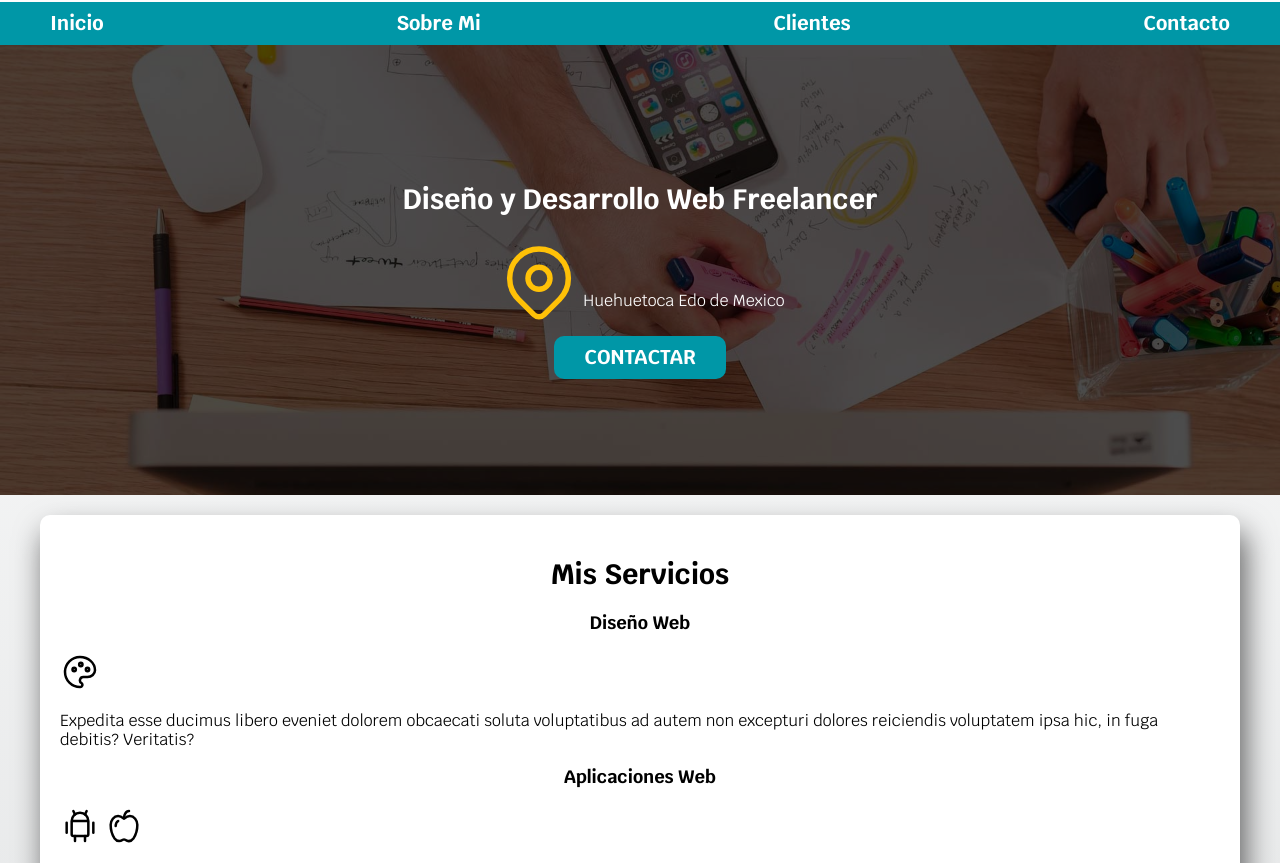
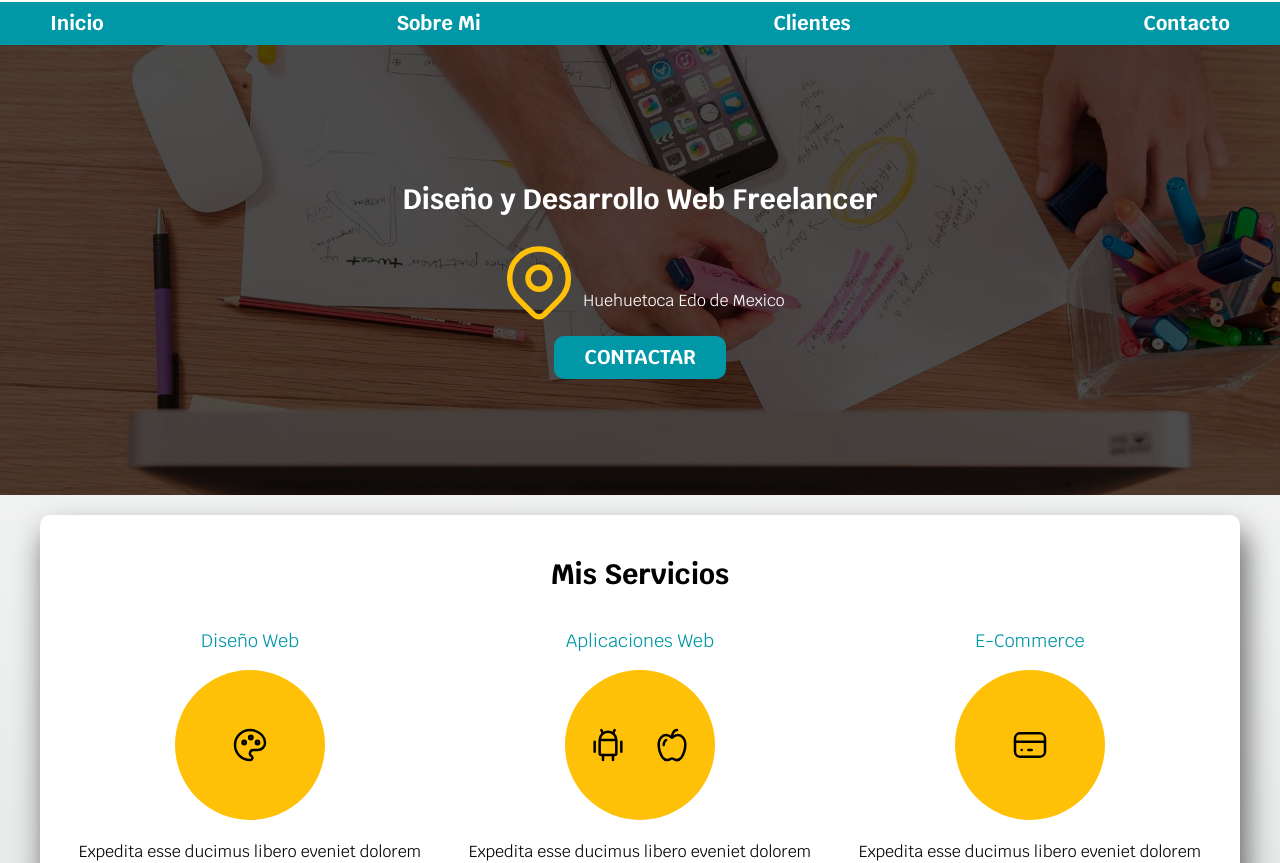
Before and after one commit to Alfredy25/CursoDesarrolloWeb, a plain HTML site: page index.html in a window 1280 px wide. Shown: the part 93-956 px from the top of the page. Drawn offline with Linux system fonts and the light colour scheme.

Commit message:
se termina la sección de servicios

```diff
--- a/CSS/Styles.css
+++ b/CSS/Styles.css
@@ -146,8 +146,34 @@ h3 {
     align-items: flex-end;
 }
 
+/*Servicios*/
+
+.servicio {
+    display: flex;
+    flex-direction: column;
+    align-items: center;
+}
+
+.servicio h3 {
+    color: var(--secundario);
+    font-weight: normal;
+}
+
+.servicio p {
+    line-height: 2;
+    text-align: center;
+}
 
 
+.servicio .iconos {
+    height: 15rem;
+    width: 15rem;
+    background-color: var(--primario);
+    border-radius: 50%;
+    display: flex;
+    justify-content: space-evenly;
+    align-items: center;
+}
 
 
 /*Media Querys  max-width es hacia abajo y min-width es hacia arriba*/
@@ -167,6 +193,14 @@ h3 {
         flex-direction: row;
         justify-content: space-between;
     }
+
+    .servicios {
+        display: grid;
+        grid-template-columns: repeat(3, 1fr);
+        column-gap: 1rem;
+    }
+
+
 }
 
 @media (min-width: 1140px) {
--- a/index.html
+++ b/index.html
@@ -49,8 +49,9 @@
         <h2>Mis Servicios</h2>
 
         <div class="servicios">
-            <section>
+            <section class="servicio">
                 <h3>Diseño Web</h3>
+                <div class="iconos">
                     <svg xmlns="http://www.w3.org/2000/svg" viewBox="0 0 24 24" fill="none" stroke="currentColor"
                         stroke-linecap="round" stroke-linejoin="round" width="40" height="40" stroke-width="1.5">
                         <path
@@ -60,13 +61,15 @@
                         <path d="M12.5 7.5m-1 0a1 1 0 1 0 2 0a1 1 0 1 0 -2 0"></path>
                         <path d="M16.5 10.5m-1 0a1 1 0 1 0 2 0a1 1 0 1 0 -2 0"></path>
                     </svg>
+                </div>
                 <p>Expedita esse ducimus libero eveniet dolorem obcaecati soluta voluptatibus ad autem non excepturi
                     dolores
                     reiciendis voluptatem ipsa hic, in fuga debitis? Veritatis?</p>
             </section>
 
-            <section>
+            <section class="servicio">
                 <h3>Aplicaciones Web</h3>
+                <div class="iconos">
                     <svg xmlns="http://www.w3.org/2000/svg" viewBox="0 0 24 24" fill="none" stroke="currentColor"
                         stroke-linecap="round" stroke-linejoin="round" width="40" height="40" stroke-width="1.5">
                         <path d="M4 10l0 6"></path>
@@ -85,13 +88,15 @@
                         <path d="M7 12c0 -1.47 .454 -2.34 1.5 -3"></path>
                         <path d="M12 7c0 -1.2 .867 -4 3 -4"></path>
                     </svg>
+                </div>
                 <p>Expedita esse ducimus libero eveniet dolorem obcaecati soluta voluptatibus ad autem non excepturi
                     dolores
                     reiciendis voluptatem ipsa hic, in fuga debitis? Veritatis?</p>
             </section>
 
-            <section>
+            <section class="servicio">
                 <h3>E-Commerce</h3>
+                <div class="iconos">
                     <svg xmlns="http://www.w3.org/2000/svg" viewBox="0 0 24 24" fill="none" stroke="currentColor"
                         stroke-linecap="round" stroke-linejoin="round" width="40" height="40" stroke-width="1.5">
                         <path d="M3 5m0 3a3 3 0 0 1 3 -3h12a3 3 0 0 1 3 3v8a3 3 0 0 1 -3 3h-12a3 3 0 0 1 -3 -3z"></path>
@@ -99,6 +104,7 @@
                         <path d="M7 15l.01 0"></path>
                         <path d="M11 15l2 0"></path>
                     </svg>
+                </div>
                 <p>Expedita esse ducimus libero eveniet dolorem obcaecati soluta voluptatibus ad autem non excepturi
                     dolores
                     reiciendis voluptatem ipsa hic, in fuga debitis? Veritatis?</p>
```
Lines whose indentation alone changed are shown as unchanged.
